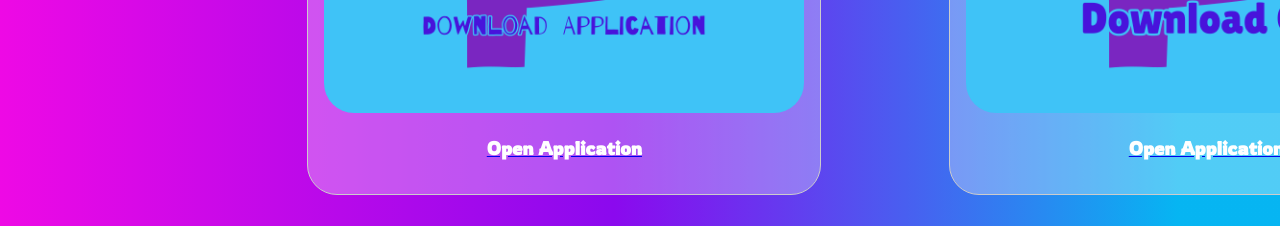
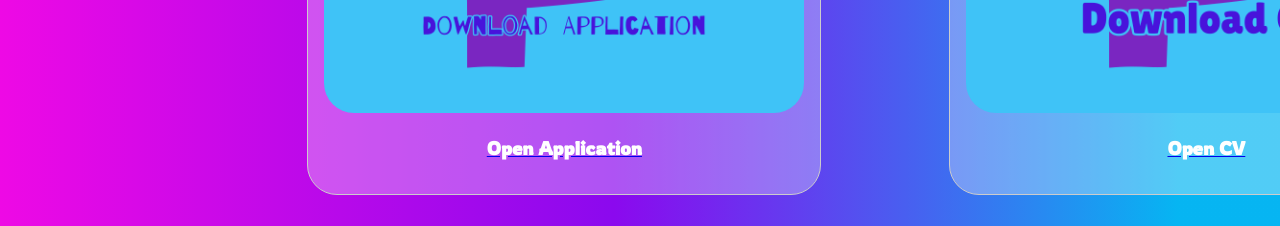
Before and after one commit to PrennerProducts/WebsiteStrongITBewerbung, a React (Create React App) app: page / in a window 1280 px wide. Shown: the part 4400-4626 px from the top of the page. Built offline with nearby package versions, Linux system fonts and the light colour scheme; a web font is replaced by a local one.

Commit message:
update typo

```diff
--- a/src/components/pages/Downloads.jsx
+++ b/src/components/pages/Downloads.jsx
@@ -25,7 +25,7 @@ function Downlaods() {
         <a href="/documents/lebenslauf.pdf" target="_blank">
           <MyCard
             imageSrc="/images/logo-color.png"
-            title="Open Application"
+            title="Open CV"
             description=""
             listItems={[]}
           />
```
